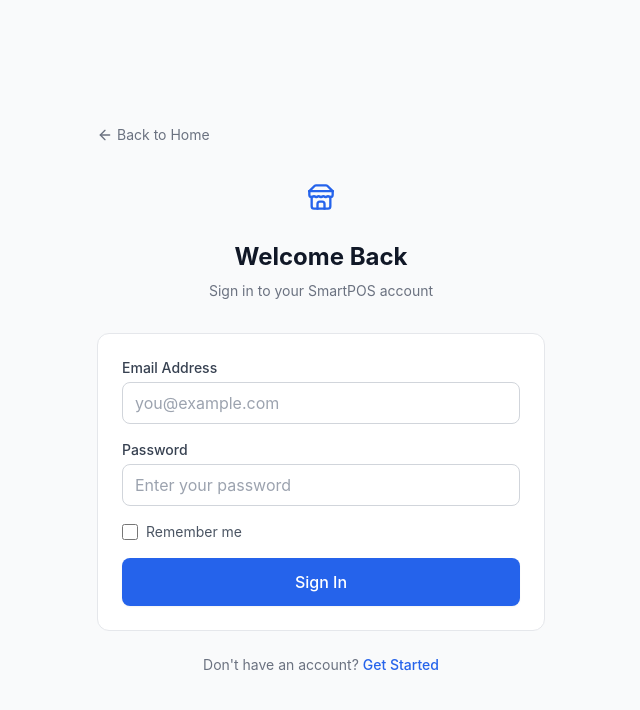
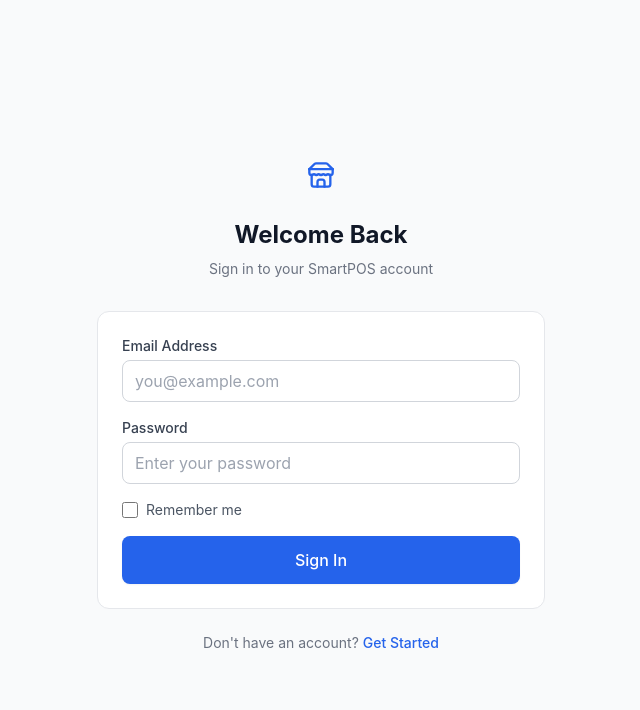
Before and after one commit to davixhdm/SmartPOS, a React (Vite) app: page /login in a window 1280 px wide. Shown: the top 710 px of the page, without its empty margins (319-959 px from the left). Built offline with nearby package versions, Linux system fonts and the light colour scheme; no server answers.

Commit message:
Updated Eletron Setup

```diff
--- a/src/pages/auth/Login.jsx
+++ b/src/pages/auth/Login.jsx
@@ -1,11 +1,11 @@
-// Login
+// pages/auth/Login.jsx
 import { useState } from "react";
 import { Link, useNavigate } from "react-router-dom";
 import { Button } from "../../components/ui/Button";
 import { Input } from "../../components/ui/Input";
 import { authApi } from "../../api/authApi";
 import { storage } from "../../utils/storage";
-import { Store, ArrowLeft } from "lucide-react";
+import { Store } from "lucide-react";
 
 export const Login = () => {
   const navigate = useNavigate();
@@ -26,7 +26,7 @@
 
       if (res.activated) {
         storage.set("smartpos_token", res.token);
-        storage.set("smartpos_user", res.user);
+        storage.set("smartpos_user", { ...res.user, businessName: res.businessName });
         storage.set("smartpos_clientId", res.clientId);
         navigate("/app/dashboard");
       } else {
@@ -43,10 +43,6 @@
   return (
     <div className="fixed inset-0 z-50 bg-gray-50 dark:bg-gray-950 flex items-center justify-center p-4">
       <div className="w-full max-w-md">
-        <Link to="/" className="inline-flex items-center gap-1 text-sm text-gray-500 hover:text-primary-600 mb-6">
-          <ArrowLeft className="w-4 h-4" /> Back to Home
-        </Link>
-
         <div className="text-center mb-8">
           <div className="w-14 h-14 bg-primary-100 dark:bg-primary-900/30 rounded-full flex items-center justify-center mx-auto mb-4">
             <Store className="w-7 h-7 text-primary-600" />
```
